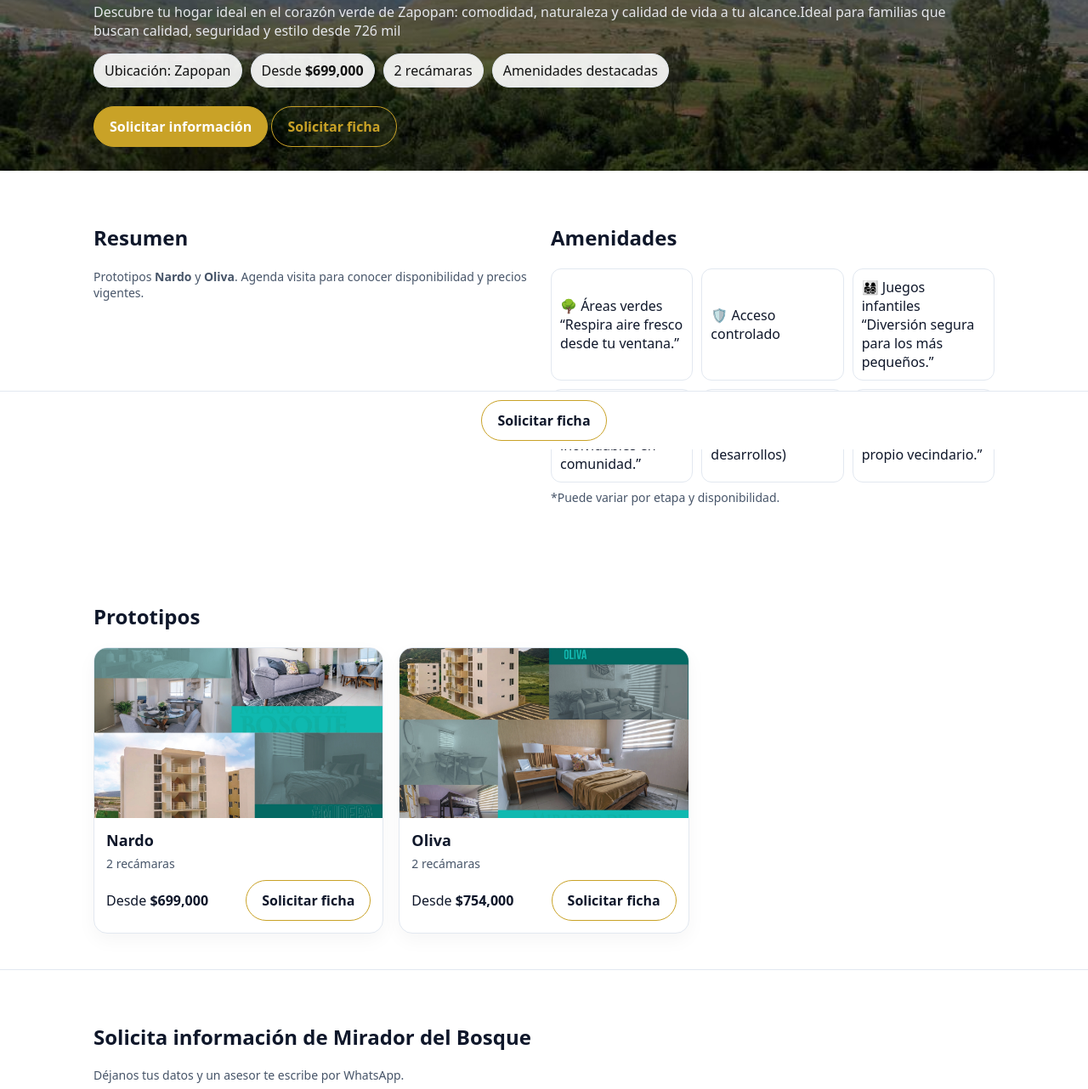
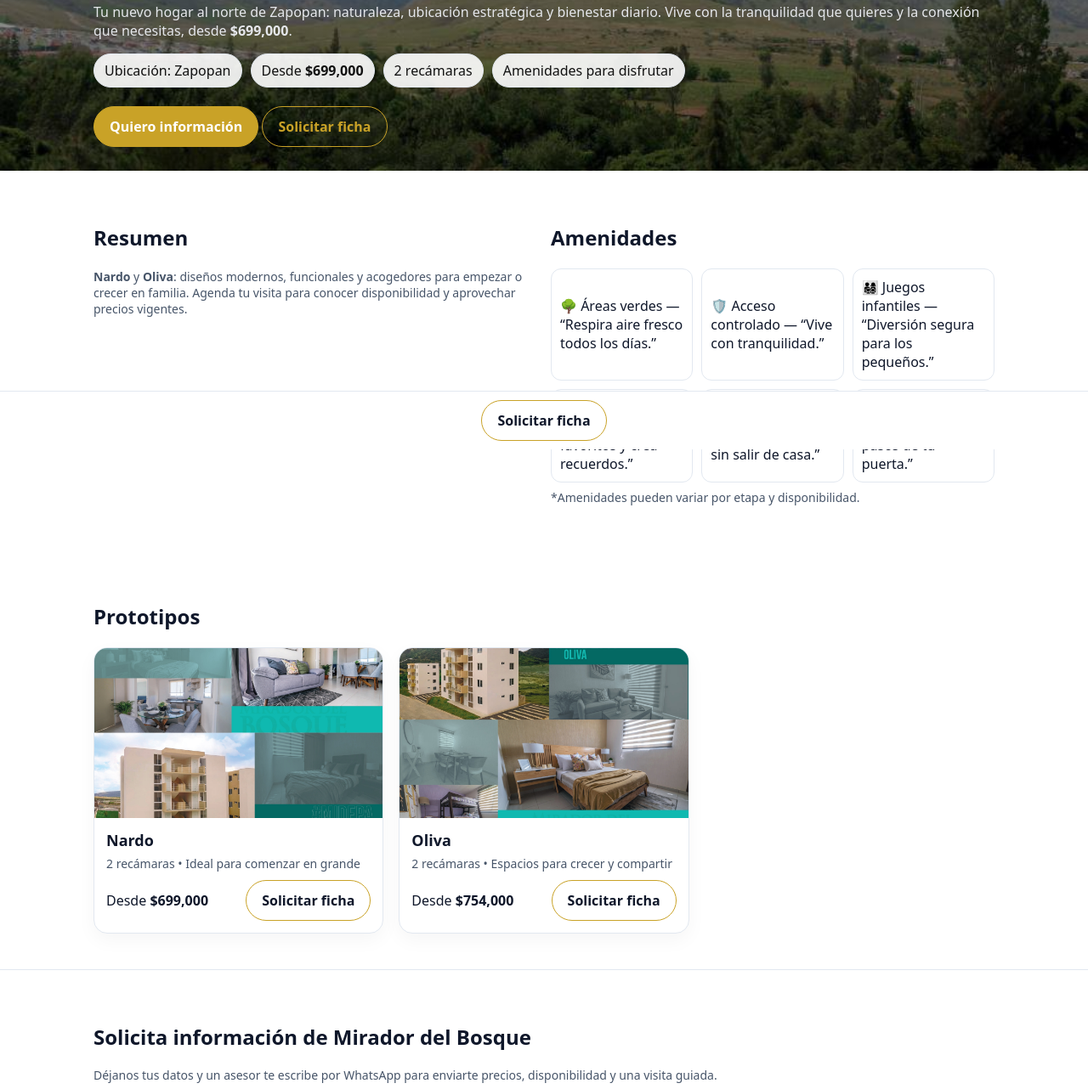
Before and after one commit to davidcastrosb-ops/landing-desarrollos-ruba, a plain HTML site: page desarrollos/mirador/index.html in a window 1280 px wide. Shown: the part 271-1553 px from the top of the page at 85% size. Drawn offline with Linux system fonts and the light colour scheme.

Commit message:
Update index.html

```diff
--- a/desarrollos/mirador/index.html
+++ b/desarrollos/mirador/index.html
@@ -4,7 +4,7 @@
   <meta charset="utf-8"/>
   <meta name="viewport" content="width=device-width, initial-scale=1"/>
   <title>Trhoncal Homes | Mirador del Bosque – Zapopan</title>
-  <meta name="description" content="Mirador del Bosque en Zapopan. Prototipos Nardo y Oliva desde $699,000. Acompañamiento total en tu crédito."/>
+  <meta name="description" content="Mirador del Bosque en Zapopan. Tu hogar entre naturaleza y ciudad, con prototipos Nardo y Oliva desde $699,000. Acompañamiento total en tu crédito y visita guiada."/>
   <link rel="canonical" href="https://mirador.3dhomes.com.mx/"/>
 
   <style>
@@ -69,15 +69,15 @@
     <section class="hero">
       <div class="container">
         <h1>Mirador del Bosque</h1>
-        <p>Descubre tu hogar ideal en el corazón verde de Zapopan: comodidad, naturaleza y calidad de vida a tu alcance.Ideal para familias que buscan calidad, seguridad y estilo desde 726 mil </p>
+        <p>Tu nuevo hogar al norte de Zapopan: naturaleza, ubicación estratégica y bienestar diario. Vive con la tranquilidad que quieres y la conexión que necesitas, desde <strong>$699,000</strong>.</p>
         <div class="badges">
           <div class="badge">Ubicación: Zapopan</div>
           <div class="badge">Desde <strong>$699,000</strong></div>
           <div class="badge">2 recámaras</div>
-          <div class="badge">Amenidades destacadas</div>
+          <div class="badge">Amenidades para disfrutar</div>
         </div>
         <div class="cta-bar">
-          <a class="btn primary" href="#contacto">Solicitar información</a>
+          <a class="btn primary" href="#contacto">Quiero información</a>
           <a class="btn ghost ask-fill" href="#">Solicitar ficha</a>
         </div>
       </div>
@@ -87,19 +87,19 @@
       <div class="container grid cols-2">
         <div>
           <h2>Resumen</h2>
-          <p class="meta">Prototipos <strong>Nardo</strong> y <strong>Oliva</strong>. Agenda visita para conocer disponibilidad y precios vigentes.</p>
+          <p class="meta"><strong>Nardo</strong> y <strong>Oliva</strong>: diseños modernos, funcionales y acogedores para empezar o crecer en familia. Agenda tu visita para conocer disponibilidad y aprovechar precios vigentes.</p>
         </div>
         <div>
           <h2>Amenidades</h2>
           <div class="icon-list">
-            <div class="icon-item">🌳 Áreas verdes  “Respira aire fresco desde tu ventana.”</div>
-            <div class="icon-item">🛡️ Acceso controlado</div>
-            <div class="icon-item">👨‍👩‍👧‍👦 Juegos infantiles   “Diversión segura para los más pequeños.”</div>
-            <div class="icon-item">🔥 Asadores     “Momentos inolvidables en comunidad.” </div>
-            <div class="icon-item">🏊 Alberca (algunos desarrollos)</div>
-            <div class="icon-item">🏋️ Gimnasio   “Entrena en tu propio vecindario.”  </div>
+            <div class="icon-item">🌳 Áreas verdes — “Respira aire fresco todos los días.”</div>
+            <div class="icon-item">🛡️ Acceso controlado — “Vive con tranquilidad.”</div>
+            <div class="icon-item">👨‍👩‍👧‍👦 Juegos infantiles — “Diversión segura para los pequeños.”</div>
+            <div class="icon-item">🔥 Asadores — “Reúne a tus favoritos y crea recuerdos.”</div>
+            <div class="icon-item">🏊 Alberca (según etapa) — “Relájate sin salir de casa.”</div>
+            <div class="icon-item">🏋️ Gimnasio — “Entrena a unos pasos de tu puerta.”</div>
           </div>
-          <p class="meta" style="margin-top:8px">*Puede variar por etapa y disponibilidad.</p>
+          <p class="meta" style="margin-top:8px">*Amenidades pueden variar por etapa y disponibilidad.</p>
         </div>
       </div>
     </section>
@@ -112,7 +112,7 @@
             <img src="assets/nardo.jpg" alt="Nardo"/>
             <div class="p">
               <h3>Nardo</h3>
-              <div class="meta">2 recámaras</div>
+              <div class="meta">2 recámaras • Ideal para comenzar en grande</div>
               <div style="display:flex;align-items:center;justify-content:space-between">
                 <span>Desde <strong>$699,000</strong></span>
                 <a class="btn ask-fill" href="#">Solicitar ficha</a>
@@ -123,7 +123,7 @@
             <img src="assets/oliva.jpg" alt="Oliva"/>
             <div class="p">
               <h3>Oliva</h3>
-              <div class="meta">2 recámaras</div>
+              <div class="meta">2 recámaras • Espacios para crecer y compartir</div>
               <div style="display:flex;align-items:center;justify-content:space-between">
                 <span>Desde <strong>$754,000</strong></span>
                 <a class="btn ask-fill" href="#">Solicitar ficha</a>
@@ -137,7 +137,7 @@
     <section id="contacto" class="section" style="border-top:1px solid #e2e8f0">
       <div class="container">
         <h2>Solicita información de Mirador del Bosque</h2>
-        <p class="meta">Déjanos tus datos y un asesor te escribe por WhatsApp.</p>
+        <p class="meta">Déjanos tus datos y un asesor te escribe por WhatsApp para enviarte precios, disponibilidad y una visita guiada.</p>
 
         <form id="lead-form" autocomplete="on">
           <input type="hidden" id="desarrollo" name="desarrollo" value="Mirador del Bosque"/>
@@ -167,7 +167,7 @@
             </div>
             <div>
               <label for="mensaje">Mensaje</label>
-              <textarea id="mensaje" name="mensaje" rows="1" placeholder="Cuéntanos qué buscas..."></textarea>
+              <textarea id="mensaje" name="mensaje" rows="1" placeholder="¿Buscas casa para vivir o invertir? Cuéntanos tu presupuesto y zona."></textarea>
             </div>
           </div>
 
```
